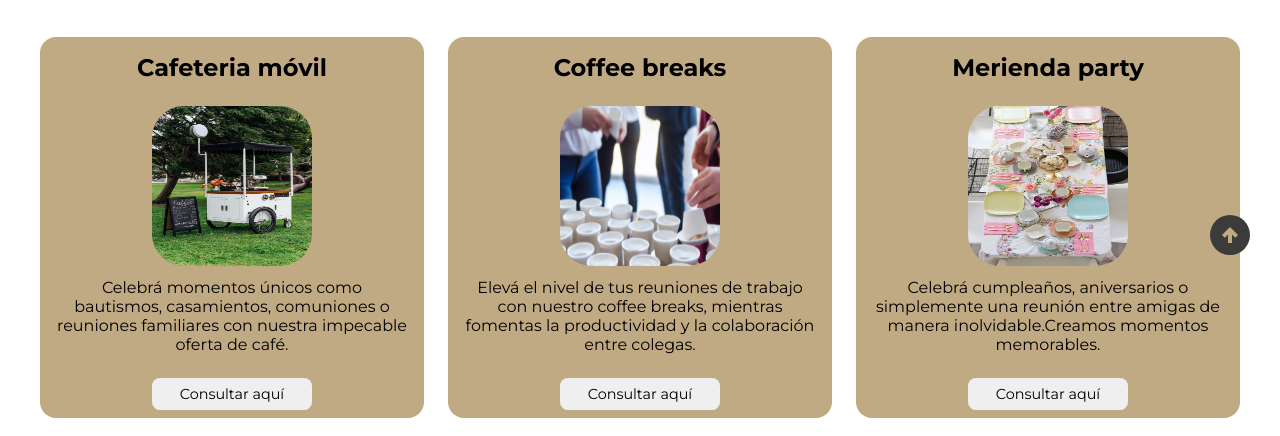
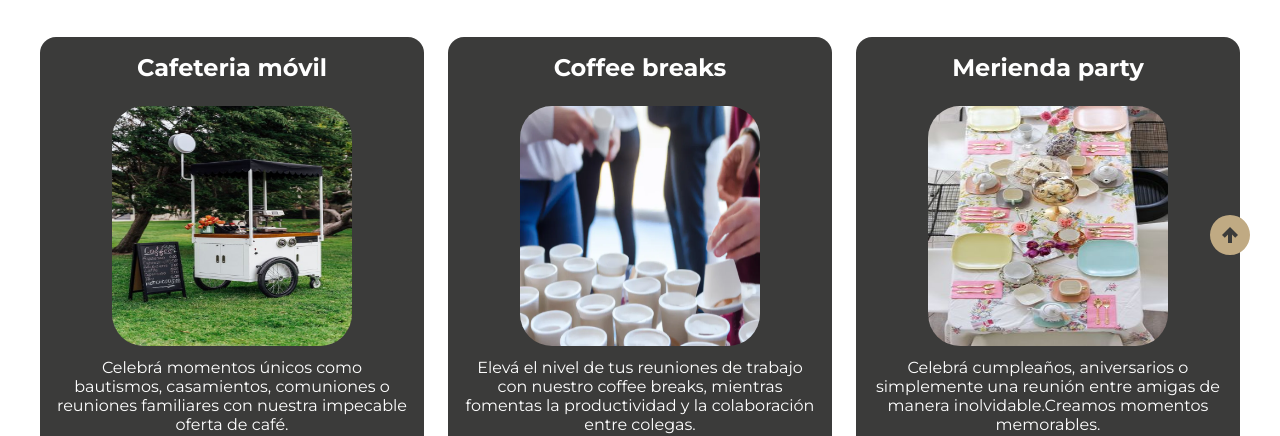
Before and after one commit to MariaVictoriaGomez/tiendadecafe, a plain HTML site: page pages/servicios.html in a window 1280 px wide. Shown: the part 525-961 px from the top of the page. Drawn offline with nearby package versions, Linux system fonts and the light colour scheme; a script that the page names is missing; a web font is replaced by a local one.

Commit message:
servicios-color

```diff
--- a/css/servicios.css
+++ b/css/servicios.css
@@ -220,7 +220,7 @@ span {
 }
 
 .cards {
-    background-color: #C0AA83;
+    background-color: #3b3b3a;
     width: 80vw;
     border-radius: 1rem;
     cursor: pointer;
@@ -236,6 +236,7 @@ span {
     text-align: center;
     font-size: 1rem;
     padding: 1rem;
+    color:#fff;
 }
 
 .body-cards {
@@ -245,8 +246,8 @@ span {
 }
 
 .body-cards img {
-    width: 12rem;
-    height: 12rem;
+    width: 15rem;
+    height: 15rem;
     border-radius: 2rem;
 }
 
@@ -256,7 +257,8 @@ span {
 }
 
 .body-cards p {
-    margin: .5rem;
+    margin: .5em;
+    color:#fff;
 }
 
 .button-cards {
@@ -272,6 +274,8 @@ span {
     cursor: pointer;
     font-family: "Montserrat", sans-serif;
     border: none;
+    background-color: #C0AA83;
+    color: #2B2B2B;
 }
 
 
@@ -281,7 +285,7 @@ span {
     right: 2%;
     width: 3rem;
     height: 3rem;
-    color: #3b3b3a;
+    color: #C0AA83;
     z-index: 2;
     cursor: pointer;
     transition: all .4s ease;
@@ -456,10 +460,10 @@ div.social-footer div {
     }
 
 
-    .body-cards img {
+    /* .body-cards img {
         width: 10rem;
         height: 10rem;
-    }
+    } */
 
 
     .button-cards button {
```
